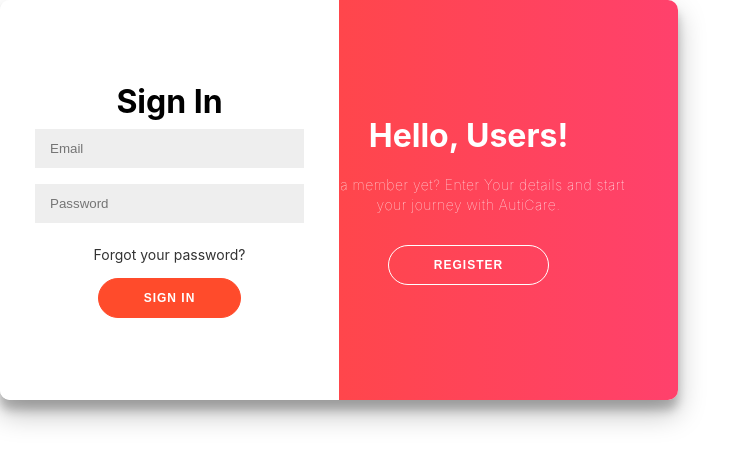
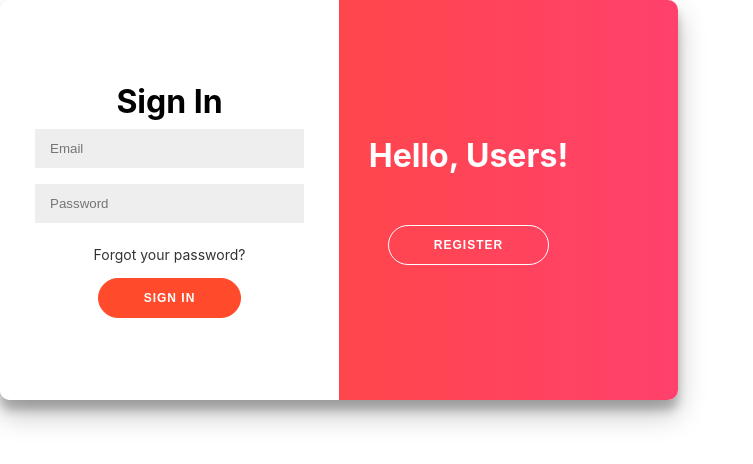
Before and after one commit to KeshavJha1310/autizcare, a React (Create React App) app: page / in a window 1280 px wide. Shown: the top 464 px of the page, without its empty margins (0-753 px from the left). Built offline with nearby package versions, Linux system fonts and the light colour scheme; no server answers; a web font is replaced by a local one.

Commit message:
update in SignUp.js

```diff
--- a/src/Components/SignUp.js
+++ b/src/Components/SignUp.js
@@ -41,7 +41,6 @@ function SignUp() {
                      <Components.RightOverlayPanel signinIn={signIn}>
                        <Components.Title>Hello, Users!</Components.Title>
                        <Components.Paragraph>
-                       Not a member yet? Enter Your details and start your journey with AutiCare.
                        </Components.Paragraph>
                            <Components.GhostButton onClick={() => toggle(false)}>
                                Register
```
